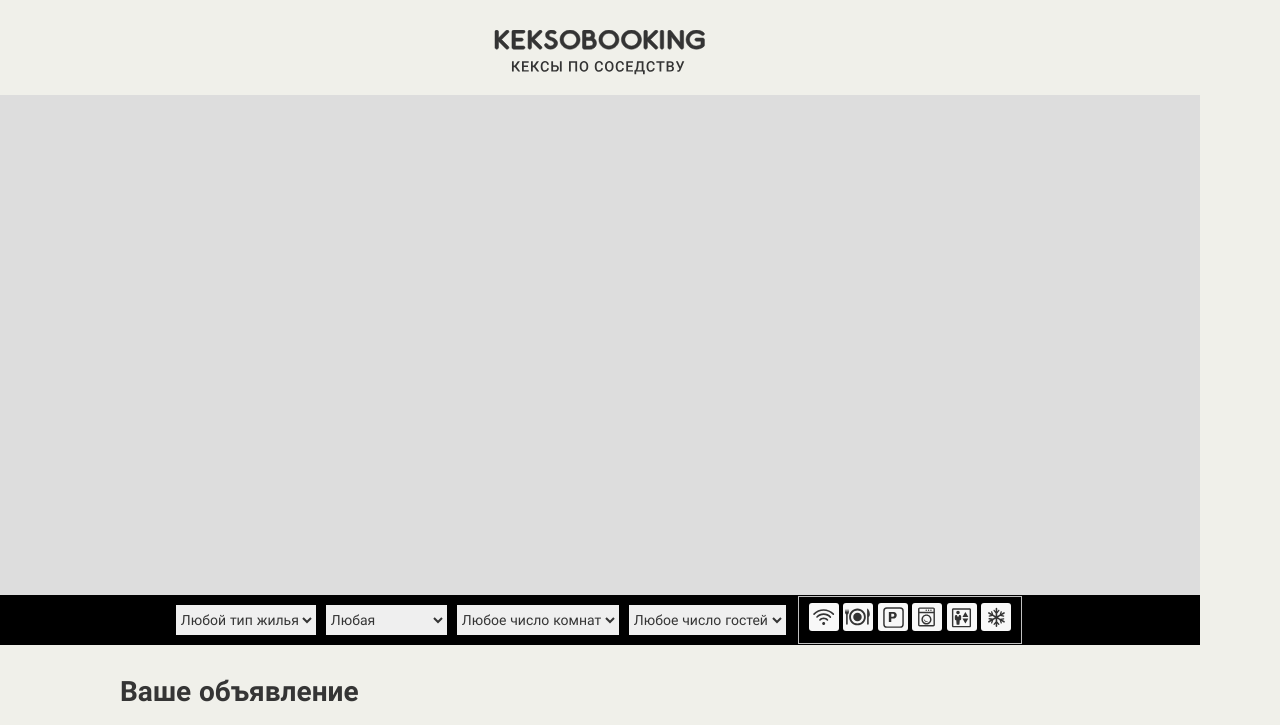
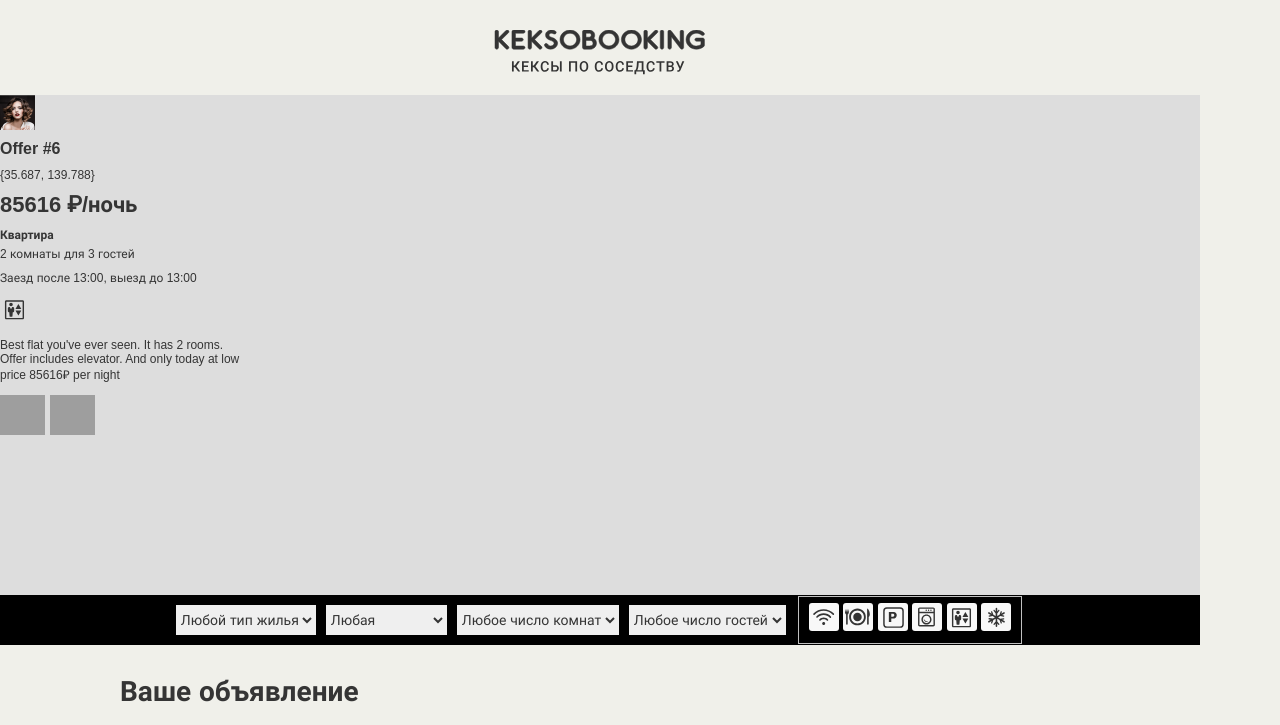
Before and after one commit to htmlacademy-javascript/2031093-keksobooking-26, a website with bundled scripts: page index.html in a window 1280 px wide. Shown: the top 725 px of the page. Built offline with nearby package versions, Linux system fonts and the light colour scheme; grey boxes are pictures that could not be loaded.

Commit message:
Popups creation module done

```diff
--- a/index.html
+++ b/index.html
@@ -230,5 +230,6 @@
   </template>
 
   <script src="./js/main.js" type="module"></script>
+  <script src="./js/popup.js" type="module"></script>
 </body>
 </html>
--- a/js/main.js
+++ b/js/main.js
@@ -3,6 +3,5 @@ import {
 } from './test-data.js';
 
 {//TEST. TODO delete before release
-  // eslint-disable-next-line no-console
-  /**/console.log(generateData());
+  generateData();
 }
--- /dev/null
+++ b/js/popup.js
@@ -0,0 +1,61 @@
+import {
+  generateData
+} from './test-data.js';
+import {
+  getRandomIntegerNumber
+} from './utils.js';
+
+const APARTMENTS_DESCRIPTION = {
+  'palace': 'Дворец',
+  'flat': 'Квартира',
+  'house': 'Дом',
+  'bungalow': 'Бунгало',
+  'hotel': 'Отель',
+};
+
+const setCardFeatures = (card, features) => {
+  const featureContainer = card.querySelector('.popup__features');
+  const featureList = featureContainer.children;
+  const isNotNecessary = (featureElement) => !features.some(
+    (feature) => featureElement.classList.contains(`popup__feature--${feature}`));
+  Array.from(featureList).filter(isNotNecessary).forEach((element) => element.remove());
+};
+
+const setCardPhotos = (card, photos) => {
+  const photosContainer = card.querySelector('.popup__photos');
+  const photoTemplate = photosContainer.querySelector('.popup__photo');
+
+  photosContainer.innerHTML = '';
+  photos.forEach((photo) => {
+    const photoElement = photoTemplate.cloneNode(true);
+    photoElement.src = photo;
+    photosContainer.append(photoElement);
+  });
+};
+
+const bookingMap = document.querySelector('#map-canvas');
+const cardTemplate = document.querySelector('#card').content.querySelector('.popup');
+const offersList = document.createDocumentFragment();
+
+const ads = generateData();
+
+ads.forEach(({author, offer}) => {
+  const card = cardTemplate.cloneNode(true);
+
+  card.querySelector('.popup__avatar').src = author.avatar;
+
+  card.querySelector('.popup__title').innerHTML = offer.title;
+  card.querySelector('.popup__text--address').innerHTML = offer.address;
+  card.querySelector('.popup__text--price').innerHTML = `${offer.price} ₽/ночь`;
+  card.querySelector('.popup__type').innerHTML = APARTMENTS_DESCRIPTION[offer.type];
+  card.querySelector('.popup__text--capacity').innerHTML = `${offer.rooms} комнаты для ${offer.guests} гостей`;
+  card.querySelector('.popup__text--time').innerHTML = `Заезд после ${offer.checkin}, выезд до ${offer.checkout}`;
+  card.querySelector('.popup__description').innerHTML = offer.description;
+
+  setCardFeatures(card, offer.features);
+  setCardPhotos(card, offer.photos);
+
+  offersList.append(card);
+});
+
+bookingMap.append(offersList.children[getRandomIntegerNumber(0, offersList.children.length)]);
--- a/js/test-data.js
+++ b/js/test-data.js
@@ -63,7 +63,7 @@ const generateOffer = (id, location) => {
   const type = getRandomArrayItem(APARTMENTS_TYPE);
   const rooms = getRandomIntegerNumber(MIN_ROOMS_QTY, MAX_ROOMS_QTY);
   const features = getRandomArrayItemsCollection(FEATURES);
-  const description = `Best ${type} you've ever seen. It has ${rooms} rooms. Offer includes ${features.join(', ')}. And only today at low price $${price}`;
+  const description = `Best ${type} you've ever seen. It has ${rooms} rooms. Offer includes ${features.join(', ')}. And only today at low price ${price}₽ per night`;
 
   return {
     title: `Offer #${id}`,
```
